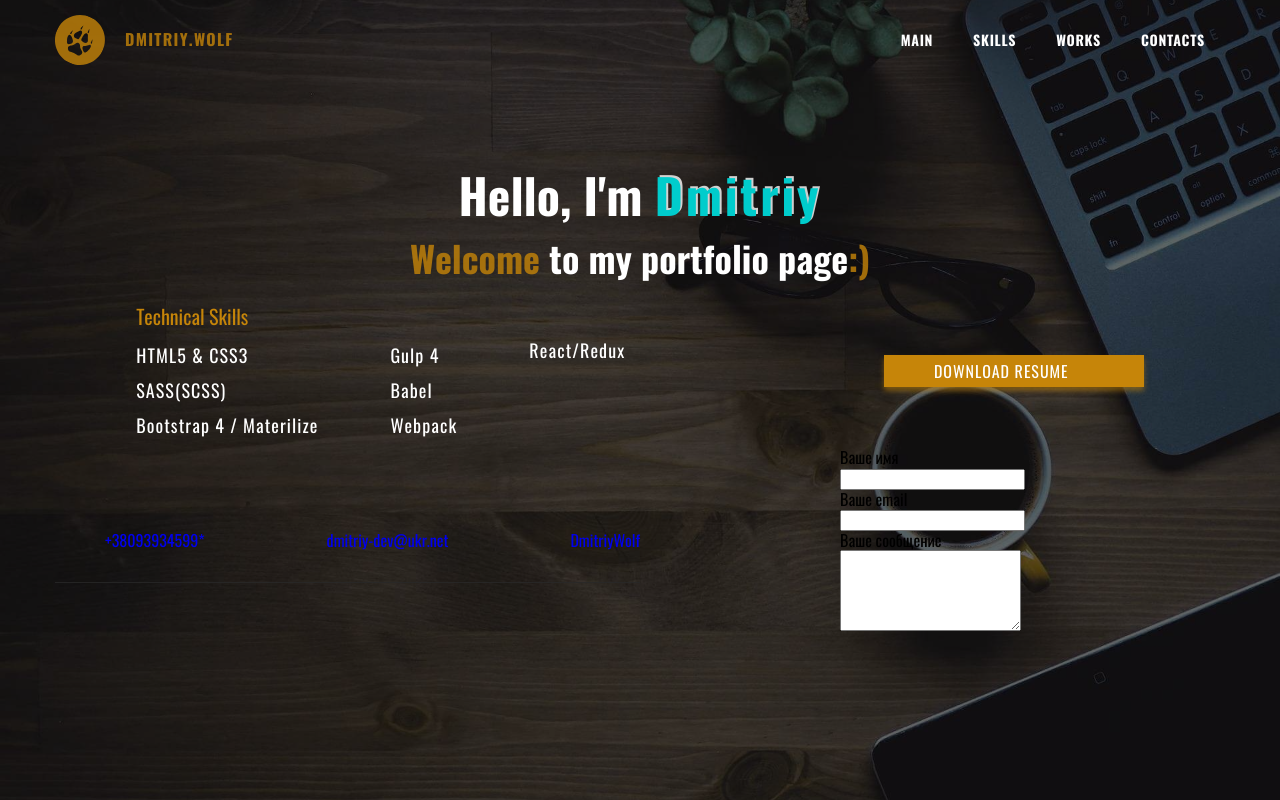
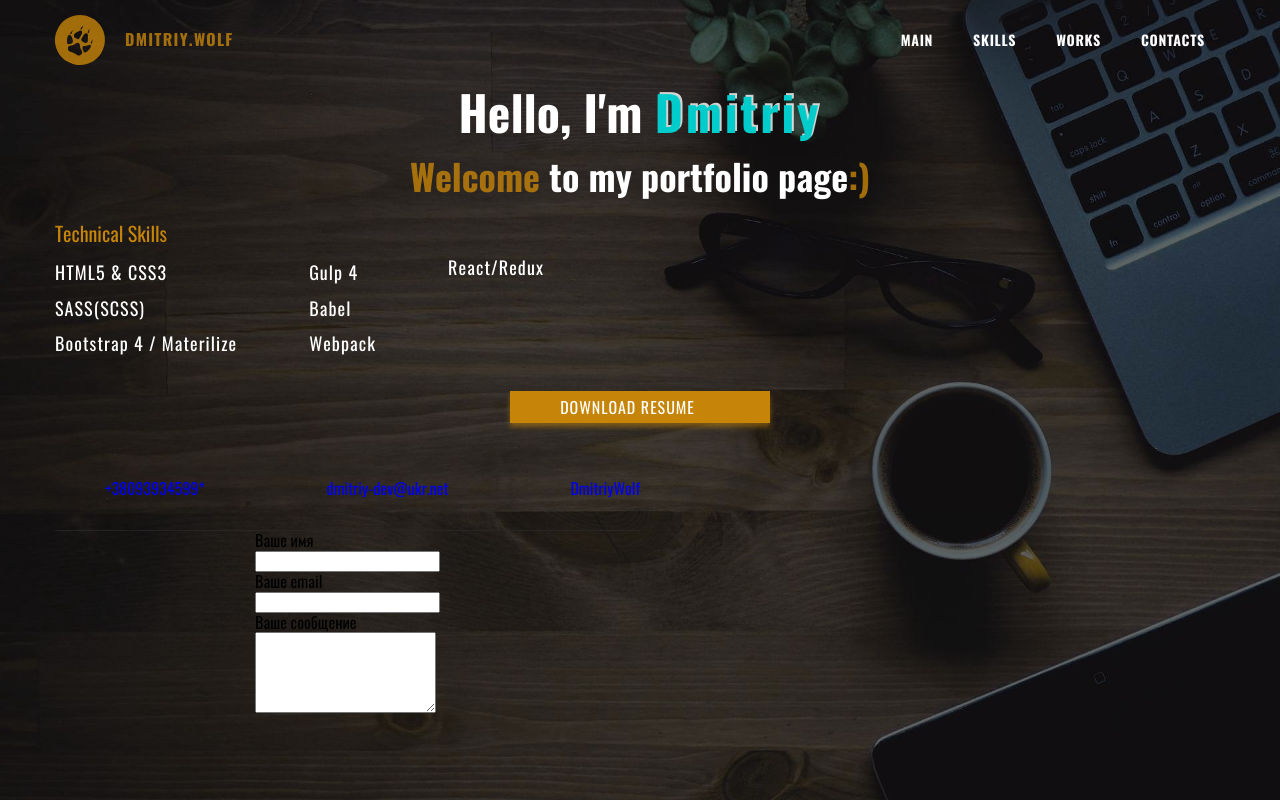
Before and after one commit to dmitriywolf/portfolio, a React app: page / in a window 1280 px wide. Shown: the top 800 px of the page. Built offline with nearby package versions, Linux system fonts and the light colour scheme.

Commit message:
update structure

```diff
--- a/src/components/app/app.css
+++ b/src/components/app/app.css
@@ -81,15 +81,15 @@ a {
   transition: background-color 0.7s;
 }
 
-.header.fixed {
-  position: fixed;
-  background-color: rgba(0, 0, 0, 0.9);
-  z-index: 100;
-}
+/*.header.fixed {*/
+/*  position: fixed;*/
+/*  background-color: rgba(0, 0, 0, 0.9);*/
+/*  z-index: 100;*/
+/*}*/
 
-.header.show {
-  background-color: rgba(0, 0, 0, 0.9);
-}
+/*.header.show {*/
+/*  background-color: rgba(0, 0, 0, 0.9);*/
+/*}*/
 
 .header__inner {
   display: flex;
@@ -125,6 +125,7 @@ a {
 .app__inner {
   position: relative;
   z-index: 3;
+
 }
 
 .app__wrapper {
--- a/src/components/app/app.jsx
+++ b/src/components/app/app.jsx
@@ -24,9 +24,11 @@ export default class App extends Component {
           <header className="app__header">
             <div className="app__container">
               <div className="header__inner">
+
                 <Logo/>
                 <Nav/>
                 <Burger/>
+
               </div>
             </div>
           </header>
@@ -37,27 +39,31 @@ export default class App extends Component {
               <div className="app__inner">
 
                 <AppTitle/>
-                <div className="app__wrapper">
+
+                <div className="app__wrap">
                   <Skills/>
 
                   <CVButton/>
-
-                </div>
-                <div className="app__wrapper">
-
                   <Contacts/>
 
                   <ContactForm/>
 
                 </div>
+
+
               </div>
+
 
             </div>
           </main>
 
-          <Works/>
+
 
         </div>
+
+
+
+
     );
   }
 }
```
